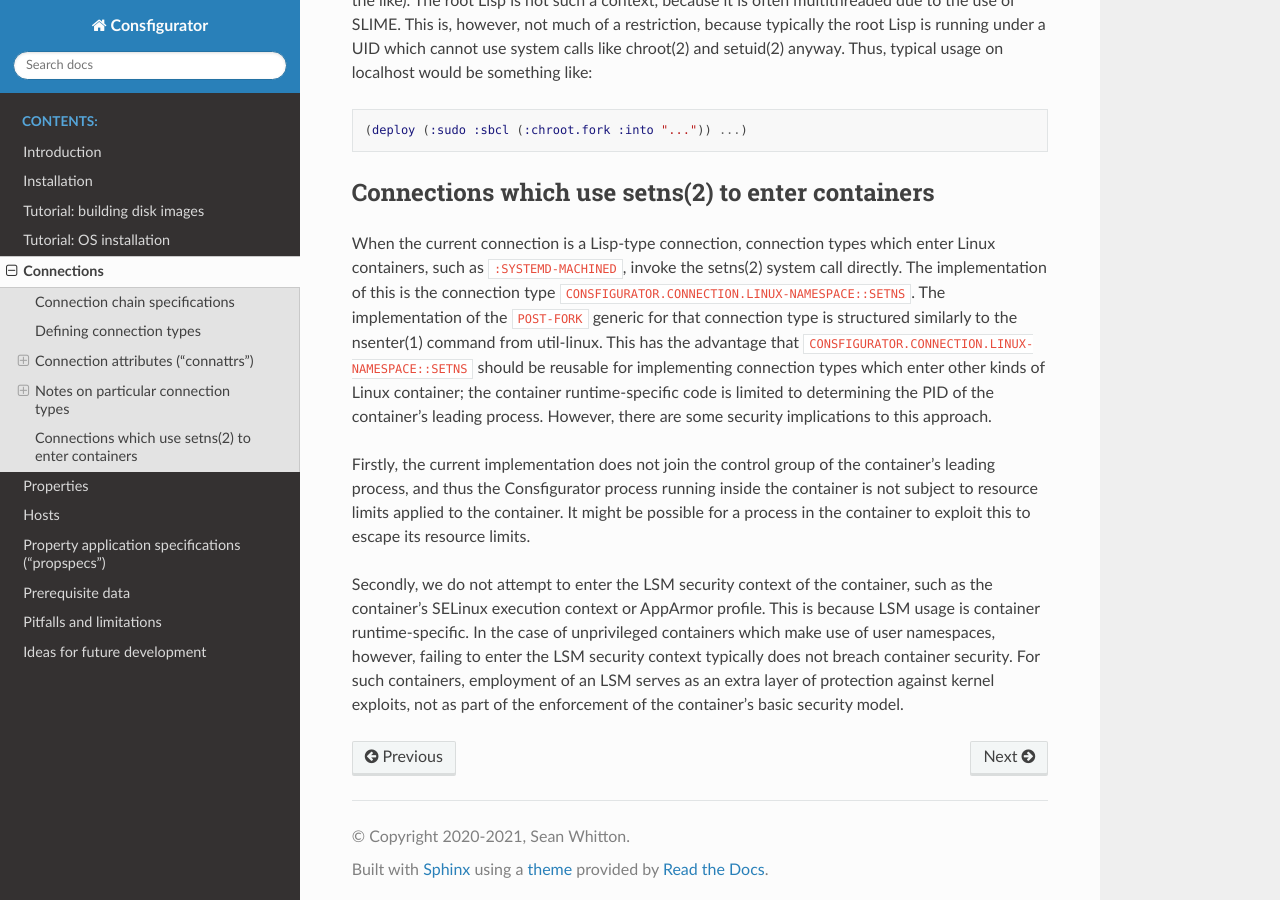
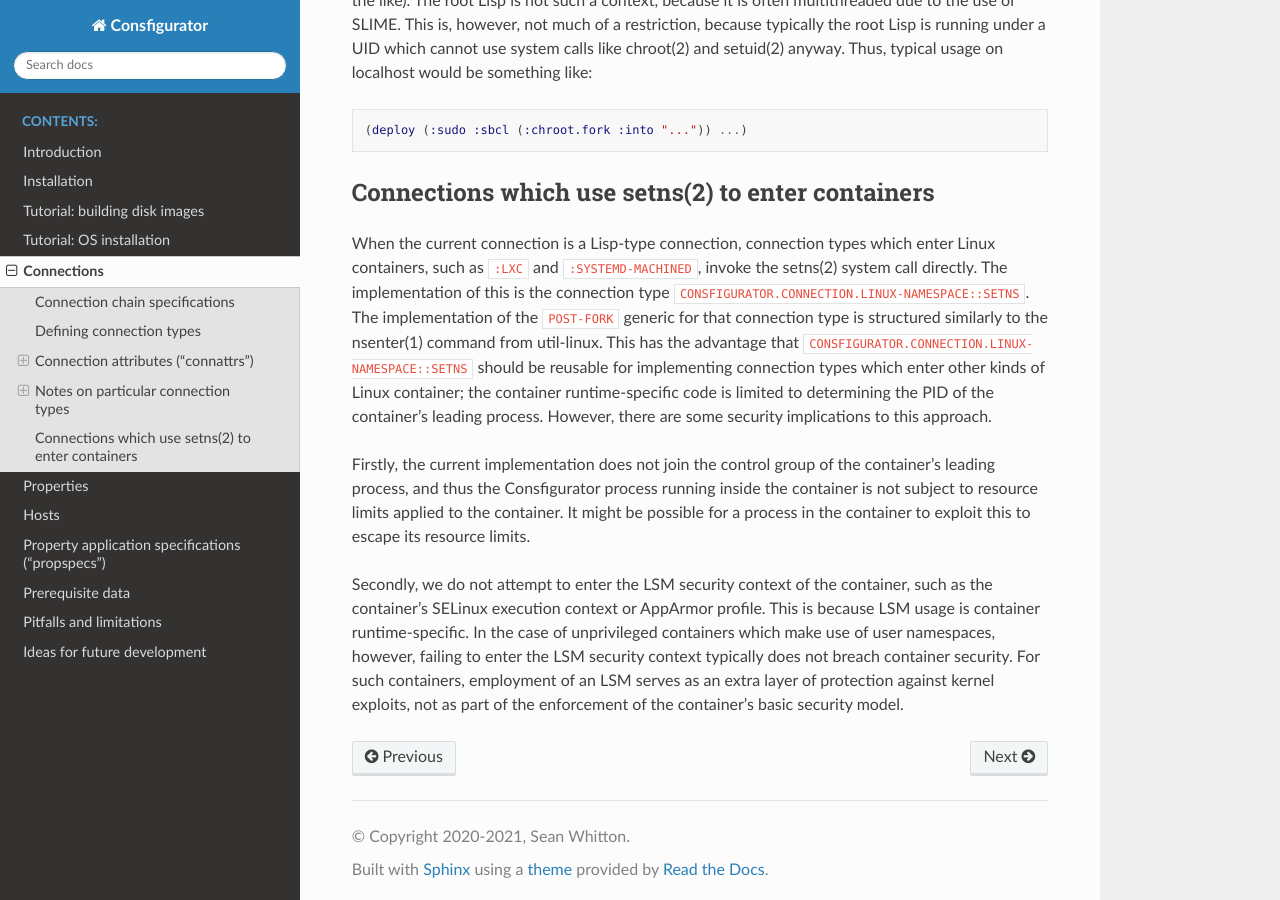
Before and after one commit to spwhitton/consfigurator, a Sphinx documentation site: the page built from doc/connections.rst, in a window 1280 px wide and 900 px high, scrolled down 2826 px. Built offline with Sphinx 7.4.7 and the Read the Docs theme 2.0.0, drawn with Linux system fonts in a browser that asks for light colours.

Commit message:
add LXC properties, :LXC{,-UNPRIV-ATTACH} connections, WITH-HOMEDIR
Signed-off-by: Sean Whitton <spwhitton@spwhitton.name>

```diff
--- a/README.rst
+++ b/README.rst
@@ -33,9 +33,6 @@
 distro package managers, package archives and daemon configuration mechanisms,
 rather than seeking to replace any of those.  Let's get as much as we can out
 of all that existing distro policy-compliant work!
-
-*Most of the features described above are implemented; a few are works in
-progress.*
 
 .. _Propellor: https://propellor.branchable.com/
 .. _GNU Guix System: https://guix.gnu.org/
--- a/doc/connections.rst
+++ b/doc/connections.rst
@@ -144,11 +144,11 @@
 --------------------------------------------------
 
 When the current connection is a Lisp-type connection, connection types which
-enter Linux containers, such as ``:SYSTEMD-MACHINED``, invoke the setns(2)
-system call directly.  The implementation of this is the connection type
-``CONSFIGURATOR.CONNECTION.LINUX-NAMESPACE::SETNS``.  The implementation of
-the ``POST-FORK`` generic for that connection type is structured similarly to
-the nsenter(1) command from util-linux.  This has the advantage that
+enter Linux containers, such as ``:LXC`` and ``:SYSTEMD-MACHINED``, invoke the
+setns(2) system call directly.  The implementation of this is the connection
+type ``CONSFIGURATOR.CONNECTION.LINUX-NAMESPACE::SETNS``.  The implementation
+of the ``POST-FORK`` generic for that connection type is structured similarly
+to the nsenter(1) command from util-linux.  This has the advantage that
 ``CONSFIGURATOR.CONNECTION.LINUX-NAMESPACE::SETNS`` should be reusable for
 implementing connection types which enter other kinds of Linux container; the
 container runtime-specific code is limited to determining the PID of the
--- a/doc/ideas.rst
+++ b/doc/ideas.rst
@@ -52,8 +52,9 @@
   number of hosts.  Now that we don't call fork(2) while executing
   deployments, we ought to be able to do this using threads, and so it can
   work in the root Lisp too.  However, we still use ``WITH-CURRENT-DIRECTORY``
-  in various places.  Perhaps that macro could be changed to only affect RUN,
-  MRUN etc. for the sake of enabling multithreading.
+  in various places, and temporarily set HOME in ``WITH-HOMEDIR``.  Perhaps
+  ``WITH-CURRENT-DIRECTORY`` could be changed to only affect RUN, MRUN
+  etc. for the sake of enabling multithreading.
 
 - It might be useful to have a restart for the case where an attempt is made
   to apply a list of properties containing some ``:LISP`` properties with a
```
Also changed, not shown: 10 other files.
